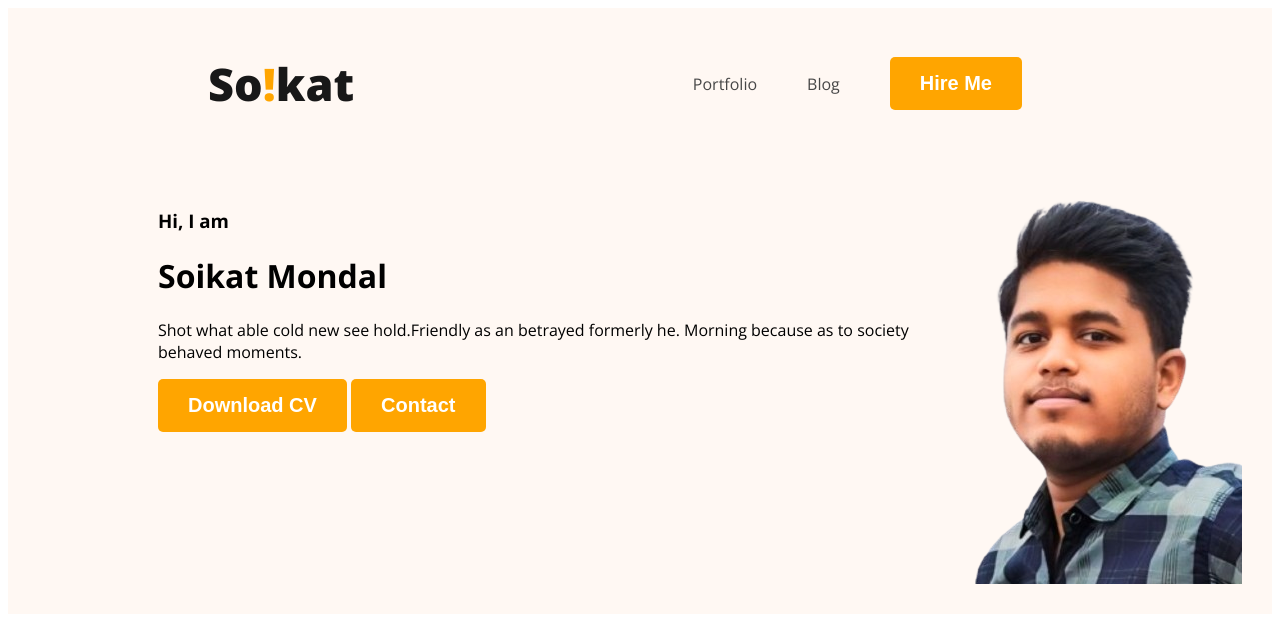
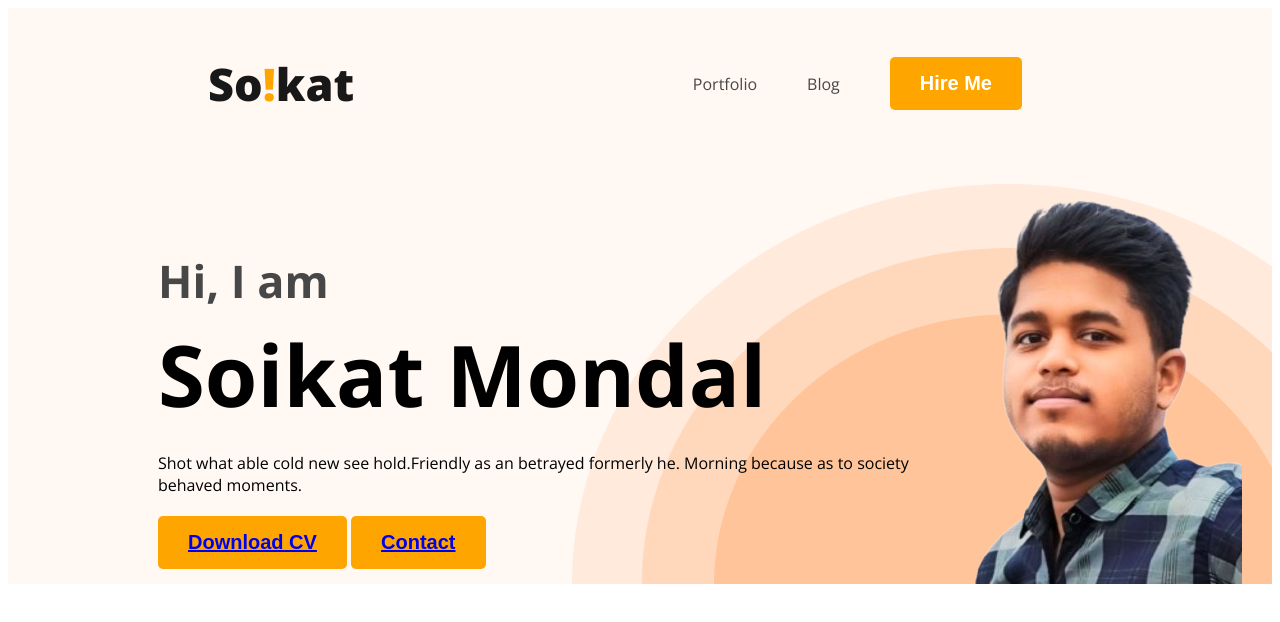
Before and after one commit to soikat75-del/soikats-portfolio, a plain HTML site: page index.html in a window 1280 px wide. Drawn offline with nearby package versions, Linux system fonts and the light colour scheme.

Commit message:
banner content added

```diff
--- a/index.html
+++ b/index.html
@@ -27,10 +27,10 @@
             <div class="banner-content">
                 <h3 class="banner-greeting">Hi, I am</h3>
                 <h1 class="banner-title">Soikat Mondal</h1>
-                <p>Shot what able cold new see hold.Friendly as an betrayed formerly he. Morning because as to society
+                <p class="banner-description">Shot what able cold new see hold.Friendly as an betrayed formerly he. Morning because as to society
                     behaved moments.</p>
-                <button class="btn-primary">Download CV</button>
-                <button class="btn-primary">Contact</button>
+                <button class="btn-primary"><a href="cv.html">Download CV</a></button>
+                <button class="btn-primary"><a href="contact.html">Contact</a></button>
             </div>
             <img class="profile-pic" src="Soikat.png" alt="" srcset="">
         </div>
--- a/styles.css
+++ b/styles.css
@@ -1,34 +1,41 @@
-nav{
+nav {
     display: flex;
     justify-content: space-between;
     align-items: center;
     margin: 0 200px;
 }
-body{
+
+body {
     font-family: 'Lato', sans-serif;
     font-family: 'Open Sans', sans-serif;
 }
-.nav-title{
+
+.nav-title {
     color: #181818;
     font-size: 45px;
     font-weight: 800;
 }
-.text-primary{
+
+.text-primary {
     color: orange;
 }
-nav > ul{
+
+nav>ul {
     display: flex;
     align-items: center;
 }
-nav li{
+
+nav li {
     list-style: none;
     margin-right: 50px;
 }
-nav a{
+
+nav a {
     text-decoration: none;
     color: #474747;
 }
-.btn-primary{
+
+.btn-primary {
     border-radius: 5px;
     background: orange;
     border: 0px;
@@ -37,14 +44,44 @@ nav a{
     font-weight: 700;
     padding: 15px 30px;
 }
-header{
+
+header {
     background-color: #FFF8F3;
+    background-image: url(header_bg.png);
+    background-repeat: no-repeat;
+    background-position: bottom right;
+    background-size: 700px 400px;
 }
-.banner{
-    padding: 30px 30px 30px 150px;
+
+.banner {
+    padding: 30px 30px 0px 150px;
     display: flex;
+
 }
-.banner .profile-pic{
+
+
+.banner .profile-pic {
     width: 300px;
     align-items: center;
 }
+
+div {
+    align-items: center;
+}
+
+.banner-greeting {
+    font-size: 45px;
+    color: #474747;
+    margin-bottom: 0;
+}
+
+.banner-title {
+    font-size: 85px;
+    font-weight: 700;
+    margin-top: 5px;
+    margin-bottom: 20px;
+}
+.banner-description{
+    margin-top: 10px;
+    margin-bottom: 20px;
+}
```
Also changed, not shown: contact.html (added, +11 -0 lines), cv.html (added, +11 -0 lines), header_bg.png (added).
